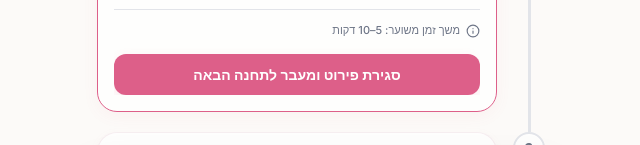
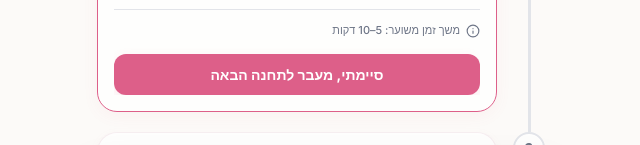
Before and after one commit to beresim-sys/triage-app, a website built with Vite: page index.html in a window 1280 px wide. Shown: the part 655-800 px from the top of the page, 319-959 px from the left. Built offline with nearby package versions, Linux system fonts and the light colour scheme.

Commit message:
Update button text to 'סיימתי, מעבר לתחנה הבאה' in Stations 1, 2, and 3

```diff
--- a/index.html
+++ b/index.html
@@ -156,7 +156,7 @@
                 <svg viewBox="0 0 24 24" width="14" height="14" class="info-inline"><circle cx="12" cy="12" r="10" fill="none" stroke="currentColor" stroke-width="2"/><path d="M12 16v-4m0-4h.01" stroke="currentColor" stroke-width="2" stroke-linecap="round"/></svg>
                 <span>משך זמן משוער: 5–10 דקות</span>
               </div>
-              <button class="next-step-btn" onclick="if(window.toggleToNextStep) { window.toggleToNextStep(0); } else { alert('שגיאה: קובץ main.js לא נטען עדיין בדפדפן'); } event.stopPropagation();">סגירת פירוט ומעבר לתחנה הבאה</button>
+              <button class="next-step-btn" onclick="if(window.toggleToNextStep) { window.toggleToNextStep(0); } else { alert('שגיאה: קובץ main.js לא נטען עדיין בדפדפן'); } event.stopPropagation();">סיימתי, מעבר לתחנה הבאה</button>
             </div>
           </div>
         </div>
@@ -195,7 +195,7 @@
                 <svg viewBox="0 0 24 24" width="14" height="14" class="info-inline"><circle cx="12" cy="12" r="10" fill="none" stroke="currentColor" stroke-width="2"/><path d="M12 16v-4m0-4h.01" stroke="currentColor" stroke-width="2" stroke-linecap="round"/></svg>
                 <span>משך זמן משוער: 20–30 דקות</span>
               </div>
-              <button class="next-step-btn" onclick="if(window.toggleToNextStep) { window.toggleToNextStep(1); } else { alert('שגיאה: קובץ main.js לא נטען עדיין בדפדפן'); } event.stopPropagation();">סגירת פירוט ומעבר לתחנה הבאה</button>
+              <button class="next-step-btn" onclick="if(window.toggleToNextStep) { window.toggleToNextStep(1); } else { alert('שגיאה: קובץ main.js לא נטען עדיין בדפדפן'); } event.stopPropagation();">סיימתי, מעבר לתחנה הבאה</button>
             </div>
           </div>
         </div>
@@ -234,7 +234,7 @@
                 <svg viewBox="0 0 24 24" width="14" height="14" class="info-inline"><circle cx="12" cy="12" r="10" fill="none" stroke="currentColor" stroke-width="2"/><path d="M12 16v-4m0-4h.01" stroke="currentColor" stroke-width="2" stroke-linecap="round"/></svg>
                 <span>משך זמן משוער: 15–20 דקות</span>
               </div>
-              <button class="next-step-btn" onclick="if(window.toggleToNextStep) { window.toggleToNextStep(2); } else { alert('שגיאה: קובץ main.js לא נטען עדיין בדפדפן'); } event.stopPropagation();">סגירת פירוט ומעבר לתחנה הבאה</button>
+              <button class="next-step-btn" onclick="if(window.toggleToNextStep) { window.toggleToNextStep(2); } else { alert('שגיאה: קובץ main.js לא נטען עדיין בדפדפן'); } event.stopPropagation();">סיימתי, מעבר לתחנה הבאה</button>
             </div>
           </div>
         </div>
```
